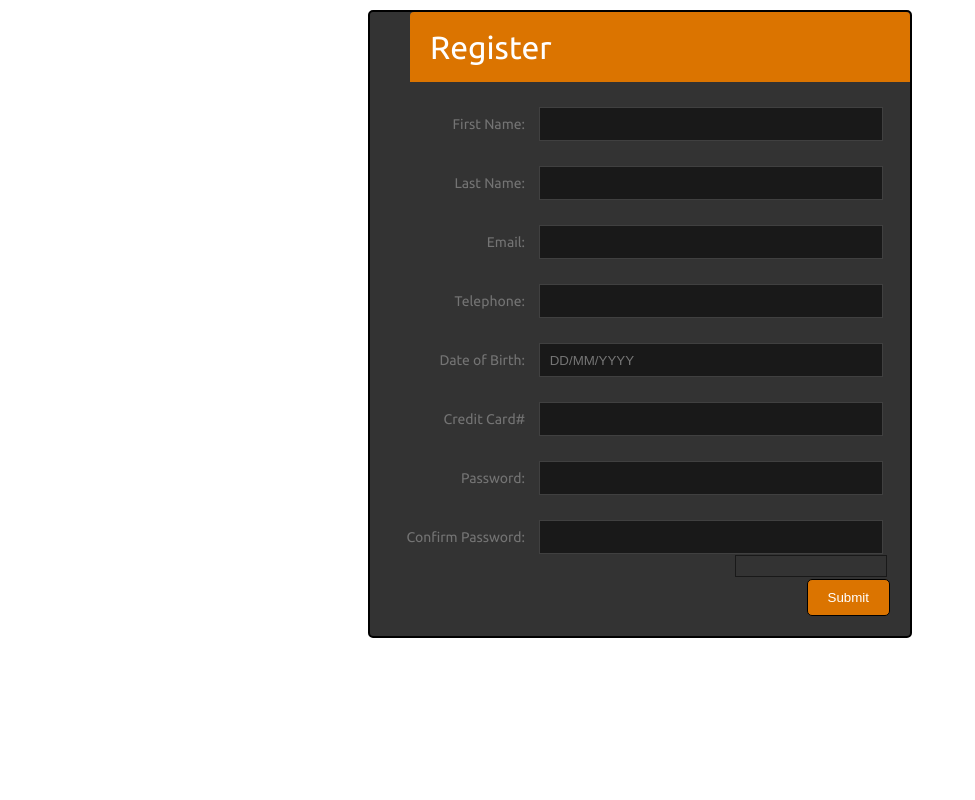
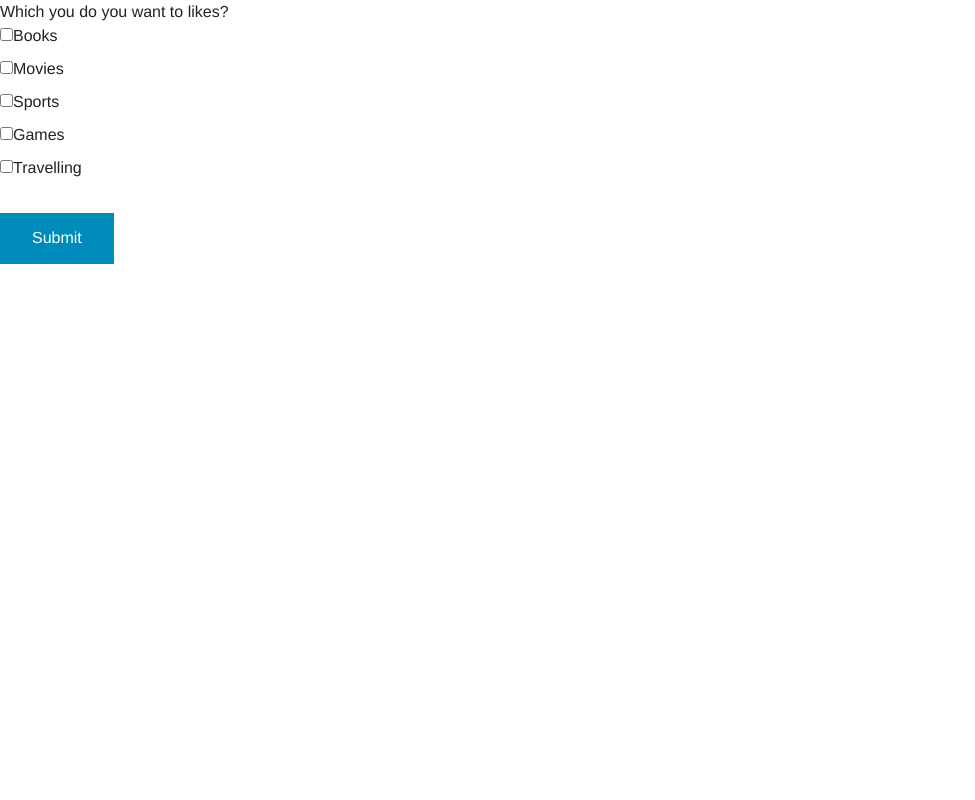
Before and after one commit to JamesVanWaza/checkboxes, a PHP site: page /checkboxes.php in a window 1280 px wide. Shown: the whole page, without its empty margins (0-975 px from the left). Run offline with PHP 8.4, Linux system fonts and the light colour scheme; some web fonts are replaced.

Commit message:
Added checkbox values

```diff
--- a/checkboxes.php
+++ b/checkboxes.php
@@ -1,150 +1,11 @@
-<!DOCTYPE html>
-<html lang="en">
-<head>
-	<meta charset="UTF-8">
-	<title>Form Validation</title>
-	<style>
-		@import url(http://fonts.googleapis.com/css?family=Ubuntu);
-		body{
-			background-color: #FFF;
-			font-family: 'Ubuntu', sans-serif;
-		}
-		form{
-			width: 500px;
-			padding: 20px;
-			background-color: #333;
-			border-radius: 5px;
-			margin: 10px auto auto auto;
-			color: #747474;
-			border: solid 2px #000;
-		}
-		form label{
-			font-size: 14px;
-			line-height: 30px;
-			width: 27%;
-			display: inline-block;
-			text-align: right;
-		}
-		.input-frame{
-			clear: both;
-			margin-bottom: 25px;
-			position: relative;
-		}
-		form input{
-			height: 30px;
-			width: 330px;
-			margin-left: 10px;
-			background-color: #191919;
-			border: solid 1px #404040;
-			padding-left: 10px;
-			color: #DB7400;
-		}
-		form input:hover{
-			background-color: #262626;
-		}
-		form input:focus{
-			border-color: #DB7400;
-		}
-		form .header{
-			margin: -20px -20px 25px 20px;
-			padding: 10px 10px 10px 20px;
-			position: relative;
-			background-color: #DB7400;
-			border-top-left-radius: 4px;
-			border-top-right-radius: 4px;
-		}
-		form .header h1{
-			line-height: 50px;
-			margin: 0px;
-			padding: 0px;
-			color: #FFF;
-			font-weight: normal;
-		}
-		.actions{
-			text-align: right;
-		}
-		.submit-btn{
-			background-color: #DB7400;
-			border: solid 1px #000;
-			border-radius: 5px;
-			color: #FFF;
-			padding: 10px 20px 10px 20px;
-			cursor: pointer;
-		}
-		.error input{
-			border-color: red;
-		}
-		.error-data{
-			color: red;
-			font-size: 11px;
-			position: absolute;
-			bottom: -15px;
-			left: 30%;
-		}
-		.password-strength{
-			position: absolute;
-			width: 150px;
-			height: 20px;
-			left: 69%;
-			top: 35px;
-			line-height: 20px;
-			border: solid 1px #191919;
-		}
-		.password-strength .text{
-			font-size: 11px;
-			color: #FFF;
-			text-align: center;
-			position: relative;
-			z-index: 10;
-		}
-	</style>
-	<script src="js/vendor/jquery.js"></script>
-    <script src="js/validation.js"></script>
-</head>
-<body>
-	<form action="" id="webForm" method="POST">
-		<div class="header">
-			<h1>Register</h1>
-		</div>
-		<div class="input-frame">
-			<label for="firstName">First Name:</label>
-			<input type="text" id="firstName" name="firstName" class="required">
-        </div>
-			<div class="input-frame">
-			<label for="lastName">Last Name:</label>
-			<input type="text" id="lastName" name="lastName" class="required">
-			</div>
-			<div class="input-frame">
-			<label for="email">Email:</label>
-			<input type="text" id="email" name="email" class="required email">
-			</div>
-			<div class="input-frame">
-			<label for="number:">Telephone:</label>
-			<input type="text" id="number" name="number" class="required">
-			</div>
-			<div class="input-frame">
-			<label for="dob">Date of Birth:</label>
-			<input type="text" id="dob" name="dob" class="required date" placeholder="DD/MM/YYYY">
-			</div>
-			<div class="input-frame">
-			<label for="creditCard">Credit Card#</label>
-			<input type="text" id="creditCard" name="creditCard" class="required credit-card">
-			</div>
-			<div class="input-frame">
-			<label for="password">Password:</label>
-			<input type="password" id="password" name="password" class="required">
-       	</div><div
-       	 class="input-frame">
-			<label for="confirmPassword">Confirm Password:</label>
-			<input type="confirmPassword" id="confirmPassword" name="password" class="required password">
-			<div class="password-strength">
-				<div class="inner"></div>
-				<div class="text"></div>
-			</div>
-		</div>
-		<div class="actions">
-			<button class="submit-btn">Submit</button>
-		</div>
-	</form>
-</body>
-</html>
+<?php include 'html5req.php';?>
+<form action="" id="webForm" method="POST">
+	Which you do you want to likes?<br />
+	<input type="checkbox" name="Hobbies[]" value="Books" />Books<br />
+	<input type="checkbox" name="Hobbies[]" value="Movies" />Movies<br />
+	<input type="checkbox" name="Hobbies[]" value="Sports" />Sports<br />
+	<input type="checkbox" name="Hobbies[]" value="Games" />Games<br />
+	<input type="checkbox" name="Hobbies[]" value="Travelling" />Travelling<br />
+	<br />
+	<button class="submit-btn">Submit</button>
+</form>
```
